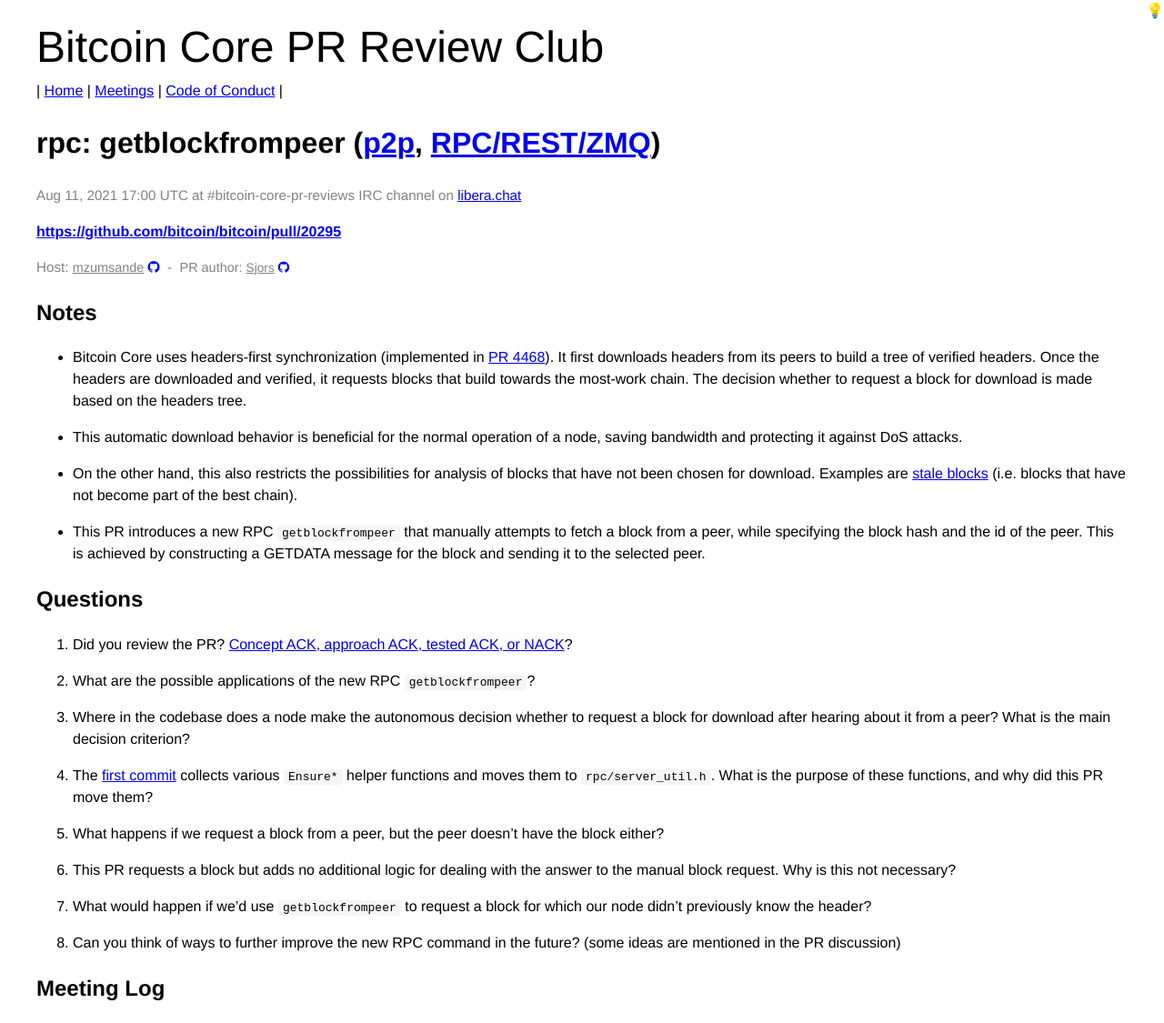
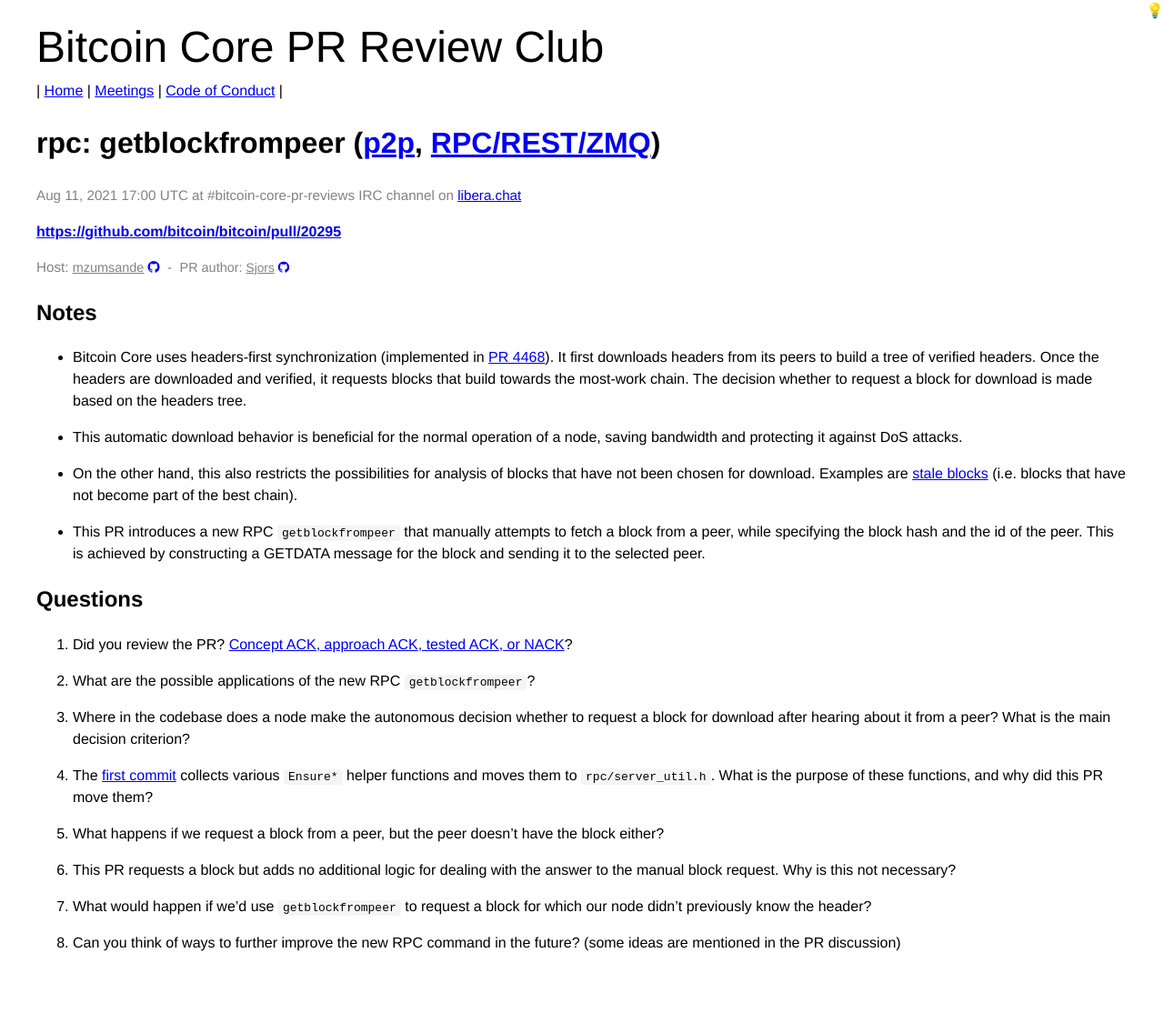
Before and after one commit to bitcoin-core-review-club/website, a Jekyll site: the page built from _posts/2021-08-11-#20295.md, in a window 1280 px wide. Shown: the whole page at 91% size. Built offline with Jekyll 4.4.1, drawn with Linux system fonts in a browser that asks for light colours; after the commit the page ends 1065 px from its top, so only the background shows below that.

Commit message:
n20295: comment out Meeting Log header

```diff
--- a/_posts/2021-08-11-#20295.md
+++ b/_posts/2021-08-11-#20295.md
@@ -57,5 +57,9 @@
 8. Can you think of ways to further improve the new RPC command in the future?
 (some ideas are mentioned in the PR discussion)
 
+<!-- TODO: After meeting, uncomment and add meeting log between the irc tags
+## Meeting Log
 
-## Meeting Log
+{% irc %}
+{% endirc %}
+-->
```
